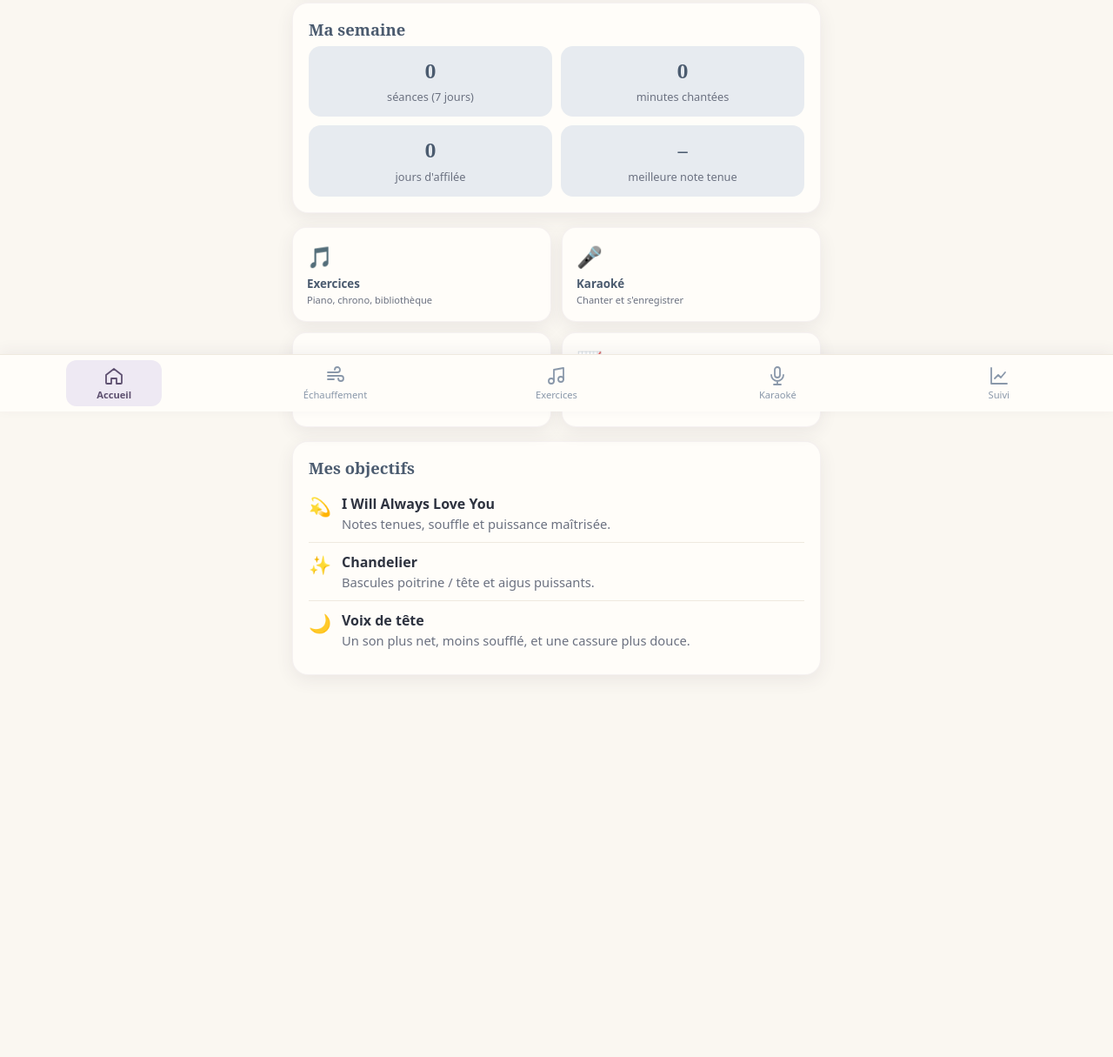
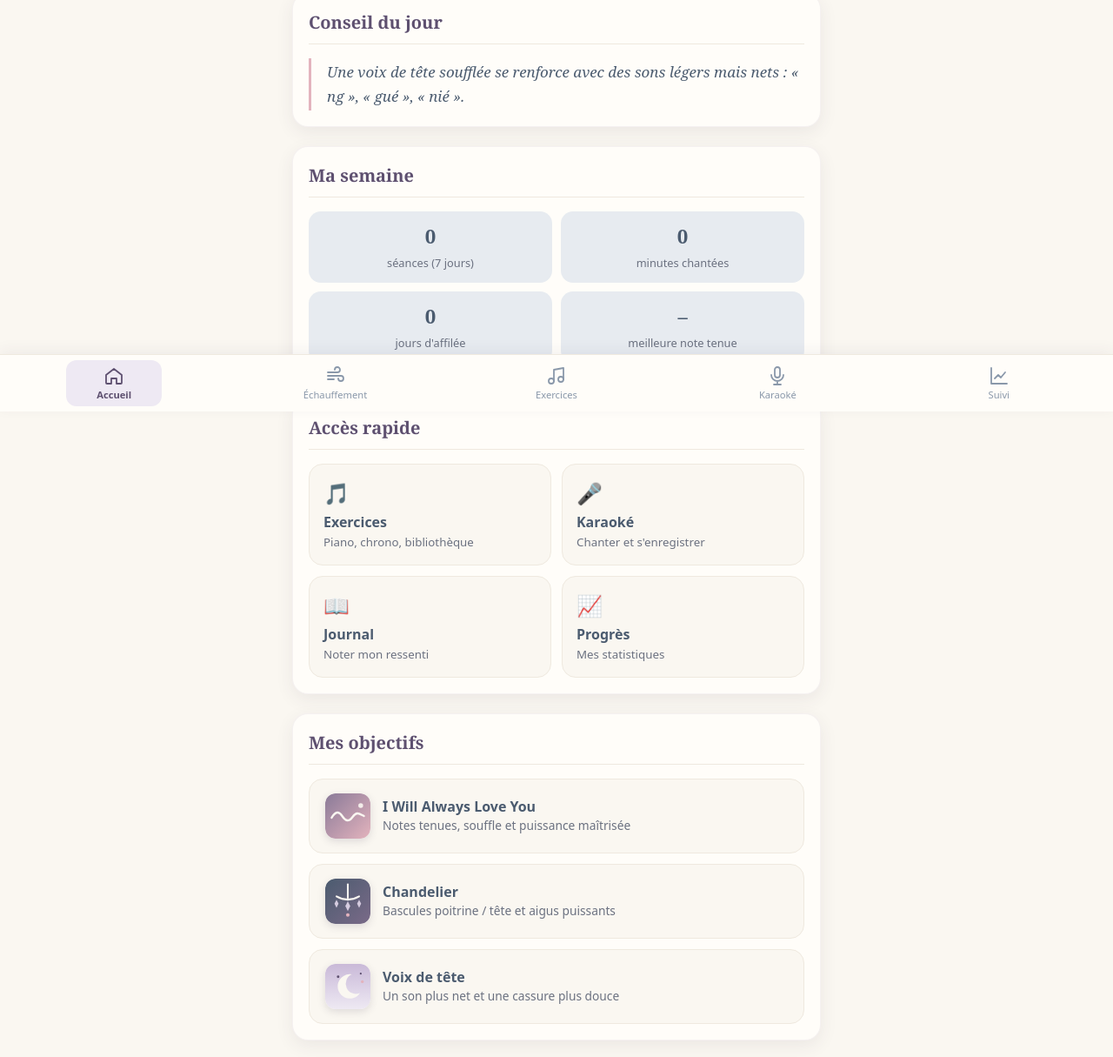
Before and after one commit to Anne-Sophee/lovwane-studio, a plain HTML site: page index.html in a window 1280 px wide. Shown: the part 327-1542 px from the top of the page at 87% size. Before the commit the page ends 1223 px from the top, so only its background shows below. Drawn offline with Linux system fonts and the light colour scheme.

Commit message:
Enhance homepage layout and add new sections
Updated the layout and design of the homepage, including new sections for statistics and objectives.

```diff
--- a/index.html
+++ b/index.html
@@ -80,19 +80,56 @@ nav.barre{position:fixed;bottom:0;left:0;right:0;background:var(--blanc);border-
 .nav-btn svg{width:24px;height:24px;fill:none;stroke:currentColor;stroke-width:1.8;stroke-linecap:round;stroke-linejoin:round}
 .nav-btn.active{color:var(--mauve-fonce);background:var(--mauve-voile);font-weight:600}
 
-/* Accueil */
-.grille{display:grid;grid-template-columns:1fr 1fr;gap:12px;margin-bottom:16px}
-.tuile{background:var(--blanc);border-radius:16px;padding:16px;box-shadow:var(--ombre);border:1px solid rgba(122,106,136,.08);text-align:left;cursor:pointer;color:var(--texte)}
-.tuile .ico{font-size:1.5rem}
-.tuile b{display:block;margin-top:6px;color:var(--ardoise)}
-.tuile small{color:var(--texte-doux)}
+/* Statistiques (Suivi) */
 .stats{display:grid;grid-template-columns:repeat(2,1fr);gap:10px}
 .stat{background:var(--ardoise-voile);border-radius:14px;padding:12px;text-align:center}
 .stat b{display:block;font-size:1.4rem;color:var(--ardoise);font-family:"Noto Serif",Georgia,serif}
 .stat small{color:var(--texte-doux);font-size:.8rem}
-.objectif{display:flex;gap:12px;align-items:flex-start;padding:10px 0;border-bottom:1px solid var(--ivoire-fonce)}
-.objectif:last-child{border-bottom:none}
-.objectif .ico{font-size:1.3rem}
+
+/* Accueil : une mise en page aérée */
+#accueil{padding-top:6px}
+.hero-accueil{position:relative;overflow:hidden;padding:30px 24px 26px;border-radius:26px;margin-bottom:22px}
+.hero-accueil::before,.hero-accueil::after{content:"";position:absolute;border-radius:50%;border:1.5px solid rgba(255,255,255,.14);pointer-events:none}
+.hero-accueil::before{width:220px;height:220px;right:-70px;top:-80px}
+.hero-accueil::after{width:140px;height:140px;right:-30px;top:-40px;border-color:rgba(227,179,189,.35)}
+.hero-accueil .salut{font-size:.85rem;letter-spacing:.14em;text-transform:uppercase;opacity:.75;margin-bottom:6px}
+.hero-accueil h1{font-size:1.9rem;margin-bottom:4px}
+.hero-accueil .btn{margin-top:24px;width:100%;white-space:nowrap;padding:14px 16px}
+.carte.section{margin-bottom:22px;padding:20px 18px 18px}
+.carte.section .section-titre{font-size:1.25rem;margin:0 0 16px;padding-bottom:12px;border-bottom:1px solid var(--ivoire-fonce)}
+.carte.section .citation{margin:0}
+.carte.section .tuile{background:var(--ivoire);box-shadow:none;border:1px solid var(--ivoire-fonce)}
+.carte.section .objectif{background:var(--ivoire);border:1px solid var(--ivoire-fonce)}
+.section-titre{font-family:Georgia,"Times New Roman",serif;font-size:1.25rem;font-weight:600;line-height:1.25;letter-spacing:normal;text-transform:none;color:var(--mauve-fonce);margin:0 4px 14px}
+.citation{border-left:3px solid var(--rose);padding:2px 0 2px 18px;margin:0 4px;font-family:"Noto Serif",Georgia,serif;font-style:italic;font-size:1.06rem;line-height:1.65;color:var(--ardoise)}
+.semaine{display:flex;background:var(--blanc);border-radius:var(--rayon);box-shadow:var(--ombre);padding:22px 6px;border:1px solid rgba(122,106,136,.08)}
+.semaine>div{flex:1;text-align:center;padding:0 6px}
+.semaine>div+div{border-left:1px solid var(--ivoire-fonce)}
+.semaine b{display:block;font-family:"Noto Serif",Georgia,serif;font-size:1.7rem;font-weight:600;color:var(--mauve-fonce);line-height:1.1}
+.semaine small{display:block;margin-top:6px;color:var(--texte-doux);font-size:.78rem;line-height:1.3}
+.semaine-pied{margin:12px 4px 0;color:var(--texte-doux);font-size:.88rem}
+.semaine-pied b{color:var(--ardoise)}
+.liens{background:var(--blanc);border-radius:var(--rayon);box-shadow:var(--ombre);overflow:hidden;border:1px solid rgba(122,106,136,.08)}
+.lien{display:flex;align-items:center;gap:14px;width:100%;padding:16px 18px;background:none;border:none;text-align:left;font-size:1rem;color:var(--texte);cursor:pointer}
+.lien+.lien{border-top:1px solid var(--ivoire-fonce)}
+.lien:active{background:var(--mauve-voile)}
+.lien .pastille{flex:none;width:42px;height:42px;border-radius:13px;background:var(--mauve-voile);display:flex;align-items:center;justify-content:center;font-size:1.2rem}
+.lien:nth-child(2) .pastille{background:var(--ardoise-voile)}
+.lien:nth-child(3) .pastille{background:var(--rose-voile)}
+.lien b{display:block;color:var(--ardoise);font-weight:600}
+.lien small{display:block;color:var(--texte-doux);font-size:.85rem}
+.lien .fleche{margin-left:auto;color:var(--mauve-clair);font-size:1.5rem;line-height:1}
+.objectifs{display:flex;flex-direction:column;gap:12px}
+.objectif{display:flex;align-items:center;gap:14px;padding:16px 18px;background:var(--blanc);border-radius:16px;border:1px solid rgba(122,106,136,.1)}
+.objectif .vignette{flex:none;width:52px;height:52px;border-radius:12px;box-shadow:0 3px 10px rgba(60,55,80,.15)}
+.grille{display:grid;grid-template-columns:1fr 1fr;gap:12px}
+.tuile{background:var(--blanc);border-radius:16px;padding:16px;box-shadow:var(--ombre);border:1px solid rgba(122,106,136,.08);text-align:left;cursor:pointer;color:var(--texte);font-size:1rem}
+.tuile:active{background:var(--mauve-voile)}
+.tuile .ico{font-size:1.5rem}
+.tuile b{display:block;margin-top:6px;color:var(--ardoise)}
+.tuile small{color:var(--texte-doux)}
+.objectif b{display:block;color:var(--ardoise)}
+.objectif .doux{font-size:.86rem}
 
 /* Programme d'échauffement */
 .programme{list-style:none;counter-reset:n}
@@ -179,15 +216,20 @@ label.case input{accent-color:var(--mauve);width:18px;height:18px}
 
 <!-- ============ ACCUEIL ============ -->
 <section class="page active" id="accueil">
-  <div class="carte hero">
-    <h1>Bonjour Anne-Sophie !</h1>
+  <div class="carte hero hero-accueil">
+    <div class="salut">Votre studio vocal</div>
+    <h1>Bonjour Anne-Sophie&nbsp;!</h1>
     <div class="date" id="date-jour"></div>
-    <div class="conseil"><b>Conseil du jour · </b><span id="conseil-jour"></span></div>
     <button class="btn btn-blanc" data-aller="echauffement">🌬️ Commencer mon échauffement</button>
   </div>
 
-  <div class="carte">
-    <h2>Ma semaine</h2>
+  <div class="carte section">
+    <h2 class="section-titre">Conseil du jour</h2>
+    <p class="citation" id="conseil-jour"></p>
+  </div>
+
+  <div class="carte section">
+    <h2 class="section-titre">Ma semaine</h2>
     <div class="stats">
       <div class="stat"><b id="acc-seances">0</b><small>séances (7 jours)</small></div>
       <div class="stat"><b id="acc-minutes">0</b><small>minutes chantées</small></div>
@@ -196,18 +238,50 @@ label.case input{accent-color:var(--mauve);width:18px;height:18px}
     </div>
   </div>
 
-  <div class="grille">
-    <button class="tuile" data-aller="exercices"><span class="ico">🎵</span><b>Exercices</b><small>Piano, chrono, bibliothèque</small></button>
-    <button class="tuile" data-aller="karaoke"><span class="ico">🎤</span><b>Karaoké</b><small>Chanter et s'enregistrer</small></button>
-    <button class="tuile" data-aller="suivi"><span class="ico">📖</span><b>Journal</b><small>Noter mon ressenti</small></button>
-    <button class="tuile" data-aller="suivi"><span class="ico">📈</span><b>Progrès</b><small>Mes statistiques</small></button>
+  <div class="carte section">
+    <h2 class="section-titre">Accès rapide</h2>
+    <div class="grille">
+      <button class="tuile" data-aller="exercices"><span class="ico">🎵</span><b>Exercices</b><small>Piano, chrono, bibliothèque</small></button>
+      <button class="tuile" data-aller="karaoke"><span class="ico">🎤</span><b>Karaoké</b><small>Chanter et s'enregistrer</small></button>
+      <button class="tuile" data-aller="suivi"><span class="ico">📖</span><b>Journal</b><small>Noter mon ressenti</small></button>
+      <button class="tuile" data-aller="suivi"><span class="ico">📈</span><b>Progrès</b><small>Mes statistiques</small></button>
+    </div>
   </div>
 
-  <div class="carte">
-    <h2>Mes objectifs</h2>
-    <div class="objectif"><span class="ico">💫</span><div><b>I Will Always Love You</b><div class="doux">Notes tenues, souffle et puissance maîtrisée.</div></div></div>
-    <div class="objectif"><span class="ico">✨</span><div><b>Chandelier</b><div class="doux">Bascules poitrine / tête et aigus puissants.</div></div></div>
-    <div class="objectif"><span class="ico">🌙</span><div><b>Voix de tête</b><div class="doux">Un son plus net, moins soufflé, et une cassure plus douce.</div></div></div>
+  <div class="carte section">
+    <h2 class="section-titre">Mes objectifs</h2>
+    <div class="objectifs">
+      <div class="objectif">
+        <svg class="vignette" viewBox="0 0 56 56" aria-hidden="true">
+          <defs><linearGradient id="vg1" x1="0" y1="0" x2="1" y2="1"><stop offset="0" stop-color="#8a7a98"/><stop offset="1" stop-color="#e3b3bd"/></linearGradient></defs>
+          <rect width="56" height="56" rx="12" fill="url(#vg1)"/>
+          <path d="M8 30 C13 22 17 22 21 28 S29 36 34 29 S42 25 48 28" fill="none" stroke="#faf7f1" stroke-width="2.6" stroke-linecap="round"/>
+          <circle cx="44" cy="15" r="3" fill="#faf7f1" opacity=".9"/>
+        </svg>
+        <div><b>I Will Always Love You</b><div class="doux">Notes tenues, souffle et puissance maîtrisée</div></div>
+      </div>
+      <div class="objectif">
+        <svg class="vignette" viewBox="0 0 56 56" aria-hidden="true">
+          <defs><linearGradient id="vg2" x1="0" y1="0" x2="1" y2="1"><stop offset="0" stop-color="#4b5b6f"/><stop offset="1" stop-color="#7a6a88"/></linearGradient></defs>
+          <rect width="56" height="56" rx="12" fill="url(#vg2)"/>
+          <g fill="none" stroke="#faf7f1" stroke-width="2.2" stroke-linecap="round">
+            <path d="M28 7 V15"/><path d="M14 22 Q28 30 42 22"/><path d="M28 15 V24"/>
+          </g>
+          <g fill="#d6cce0"><path d="M14 26 l2.5 5 -2.5 5 -2.5-5z"/><path d="M28 28 l3 6 -3 6 -3-6z"/><path d="M42 26 l2.5 5 -2.5 5 -2.5-5z"/></g>
+          <circle cx="28" cy="45" r="2.2" fill="#e3b3bd"/>
+        </svg>
+        <div><b>Chandelier</b><div class="doux">Bascules poitrine / tête et aigus puissants</div></div>
+      </div>
+      <div class="objectif">
+        <svg class="vignette" viewBox="0 0 56 56" aria-hidden="true">
+          <defs><linearGradient id="vg3" x1="0" y1="0" x2="0" y2="1"><stop offset="0" stop-color="#c9b9d8"/><stop offset="1" stop-color="#eee9f3"/></linearGradient></defs>
+          <rect width="56" height="56" rx="12" fill="url(#vg3)"/>
+          <path d="M33 13 A15 15 0 1 0 43 36 A12 12 0 1 1 33 13z" fill="#faf7f1"/>
+          <circle cx="16" cy="16" r="1.6" fill="#5e5070"/><circle cx="44" cy="12" r="1.2" fill="#5e5070"/><circle cx="46" cy="22" r="1.8" fill="#e3b3bd"/>
+        </svg>
+        <div><b>Voix de tête</b><div class="doux">Un son plus net et une cassure plus douce</div></div>
+      </div>
+    </div>
   </div>
 </section>
 
@@ -312,7 +386,7 @@ label.case input{accent-color:var(--mauve);width:18px;height:18px}
   <div class="vue" id="ech-fin">
     <div class="carte hero" style="text-align:center">
       <div style="font-size:2.5rem">🌸</div>
-      <h1>Bravo Anne-Sophie !</h1>
+      <h1>Bravo Anne-Sophie&nbsp;!</h1>
       <p class="date" id="fin-resume" style="text-transform:none"></p>
       <div class="conseil">Buvez un peu d'eau, puis notez votre ressenti : c'est ce qui rend vos progrès visibles.</div>
     </div>
```
